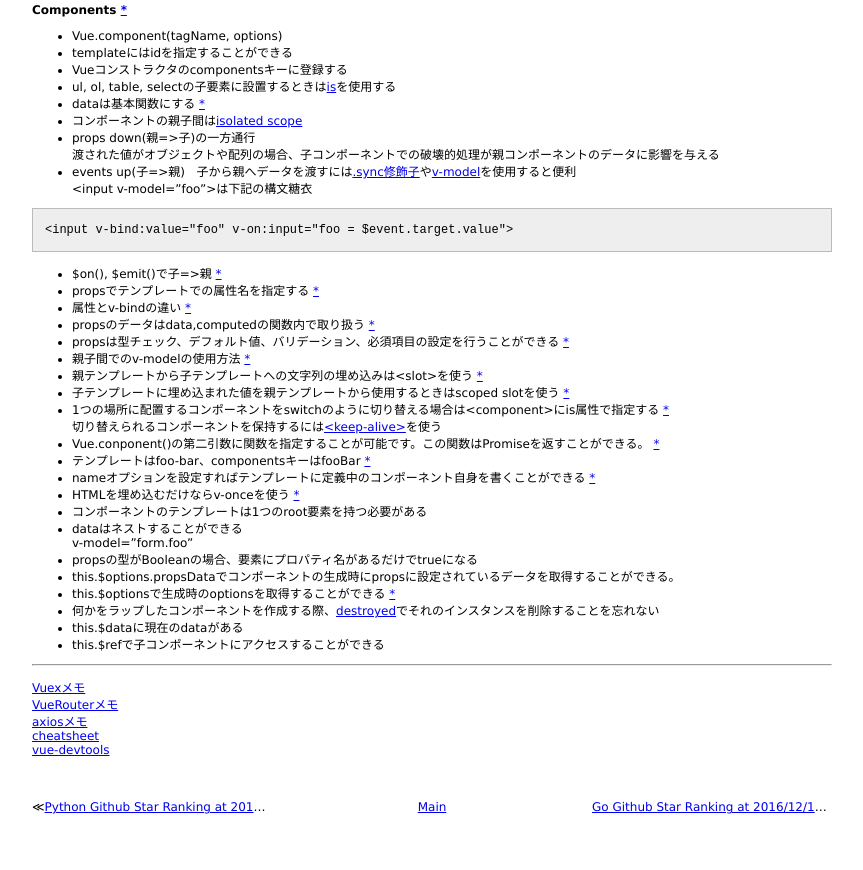
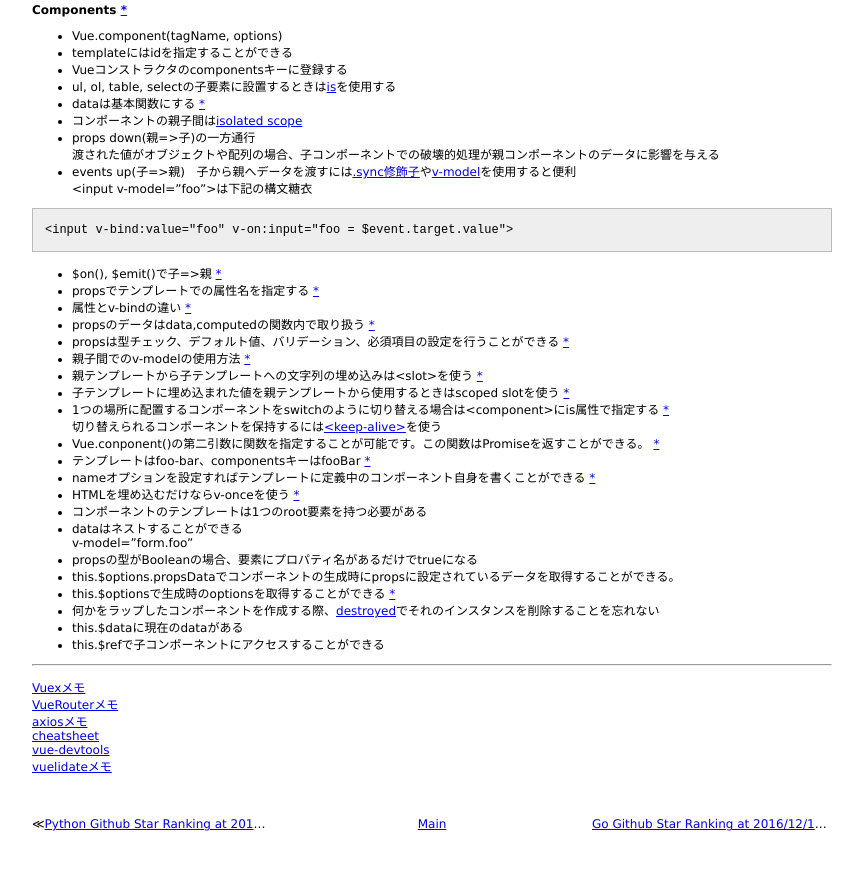
Before and after one commit to 38elements/38elements.github.com, a Jekyll site: the page built from _posts/2016-12-20-vuejs.md, in a window 1280 px wide and 900 px high, scrolled down 2179 px. Shown: the top 870 px of the window, without its empty margins (208-1071 px from the left). Built offline with Jekyll 4.4.1, drawn with Linux system fonts in a browser that asks for light colours.

Commit message:
Update 2016-12-20-vuejs.md

```diff
--- a/_posts/2016-12-20-vuejs.md
+++ b/_posts/2016-12-20-vuejs.md
@@ -182,3 +182,4 @@ v-model="form.foo"
 [axiosメモ](/2017/02/22/axios.html)
 [cheatsheet](https://vuejs-tips.github.io/cheatsheet/)
 [vue-devtools](https://github.com/vuejs/vue-devtools)
+[vuelidateメモ](/2017/11/09/vuelidate.html)
```
